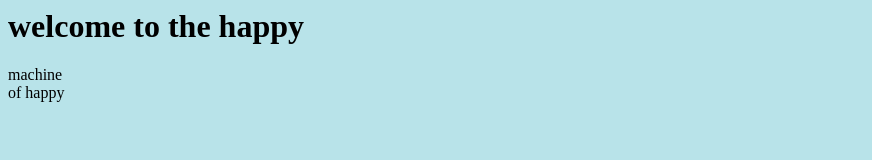
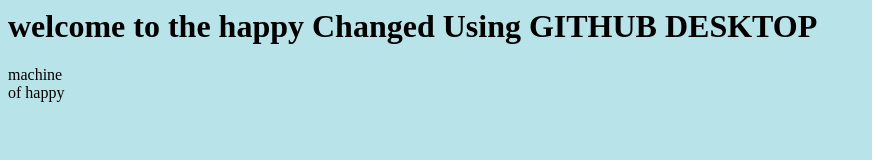
Before and after one commit to barel1795/barel1795.github.io, a plain HTML site: page Test1.html in a window 1280 px wide. Shown: the whole page, without its empty margins (0-872 px from the left). Drawn offline with Linux system fonts and the light colour scheme.

Commit message:
Update Test1.html

```diff
--- a/Test1.html
+++ b/Test1.html
@@ -6,7 +6,7 @@
 </head>
 
 <body style="background-color:#B8E3E9;">
-	<h1> welcome to the happy </h1>
+	<h1> welcome to the happy Changed Using GITHUB DESKTOP </h1>
 	machine <br> of happy
 </body>
 
```
